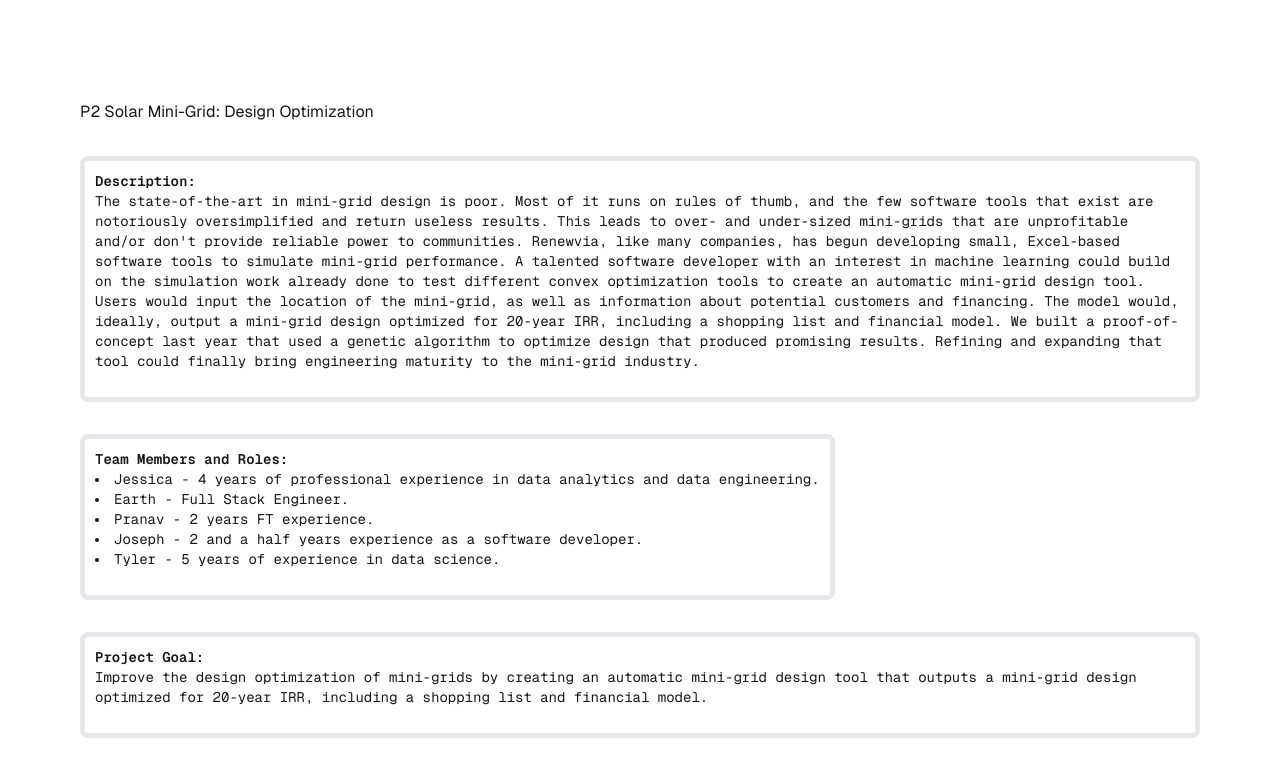
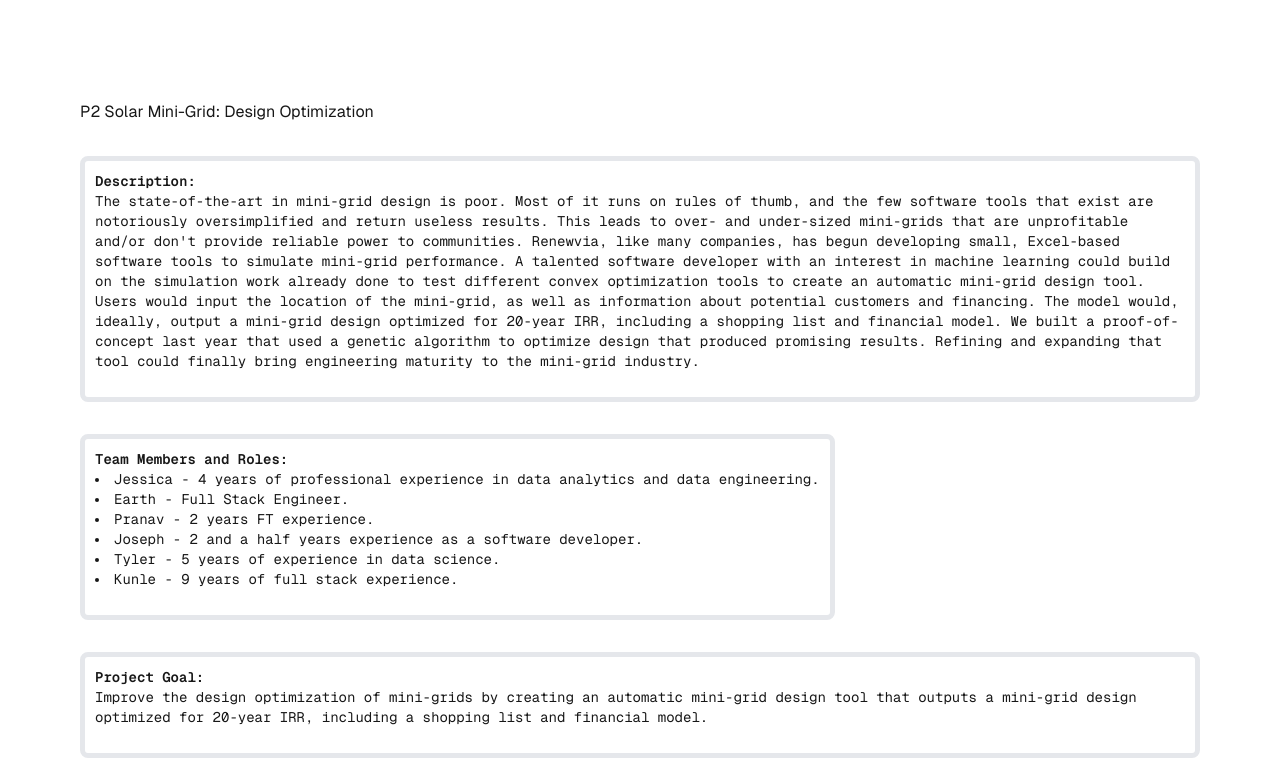
Before and after one commit to MgenGlder/nextjs-boilerplate, a Next.js app: page / in a window 1280 px wide. Shown: the top 769 px of the page. Built offline with nearby package versions, Linux system fonts and the light colour scheme.

Commit message:
fix: Add Kunle team member description.

```diff
--- a/app/page.tsx
+++ b/app/page.tsx
@@ -21,6 +21,7 @@ export default function Home() {
             <li>Pranav - 2 years FT experience.</li>
             <li>Joseph - 2 and a half years experience as a software developer.</li>
             <li>Tyler - 5 years of experience in data science.</li>
+            <li>Kunle - 9 years of full stack experience.</li>
           </ul>
         </section>
 
```
